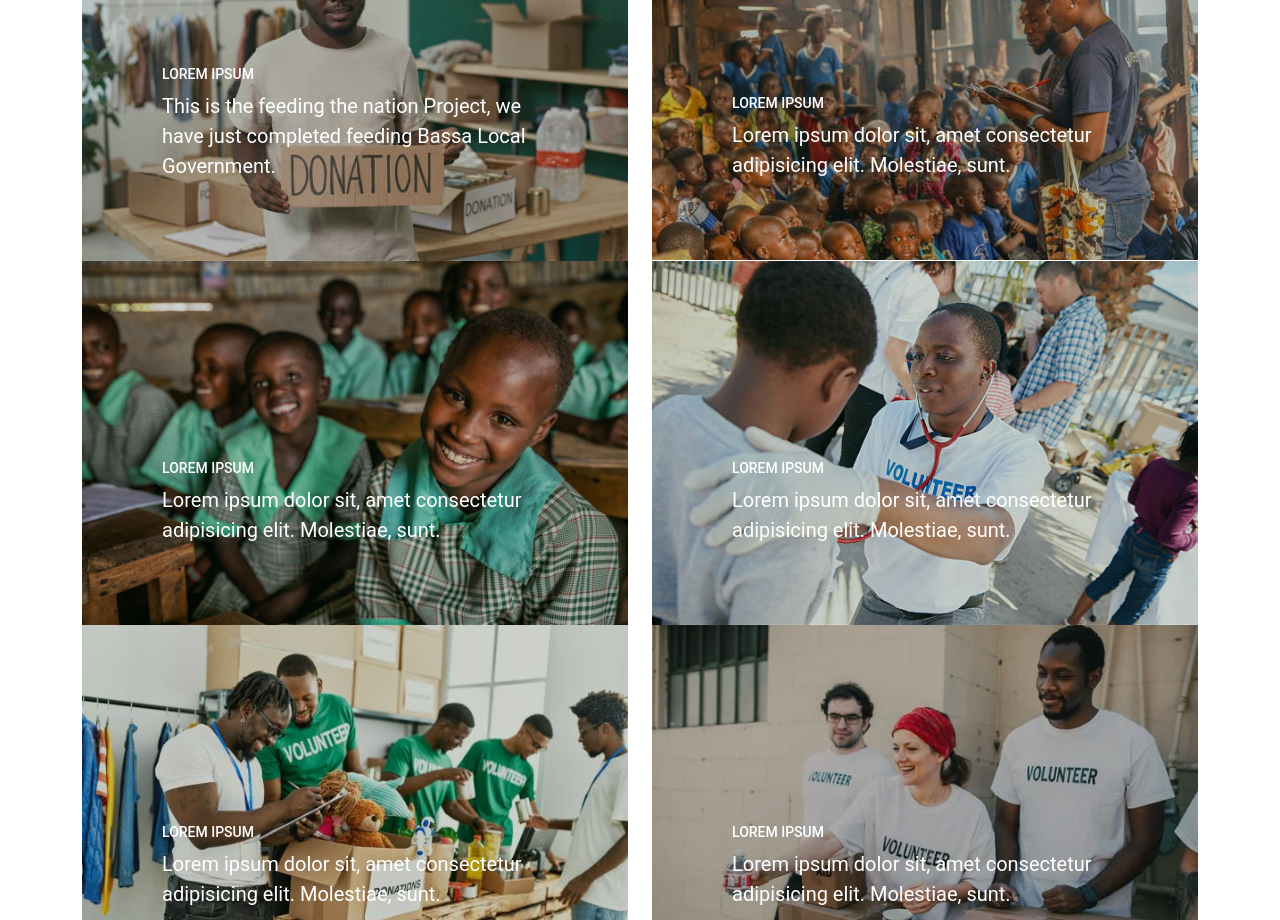
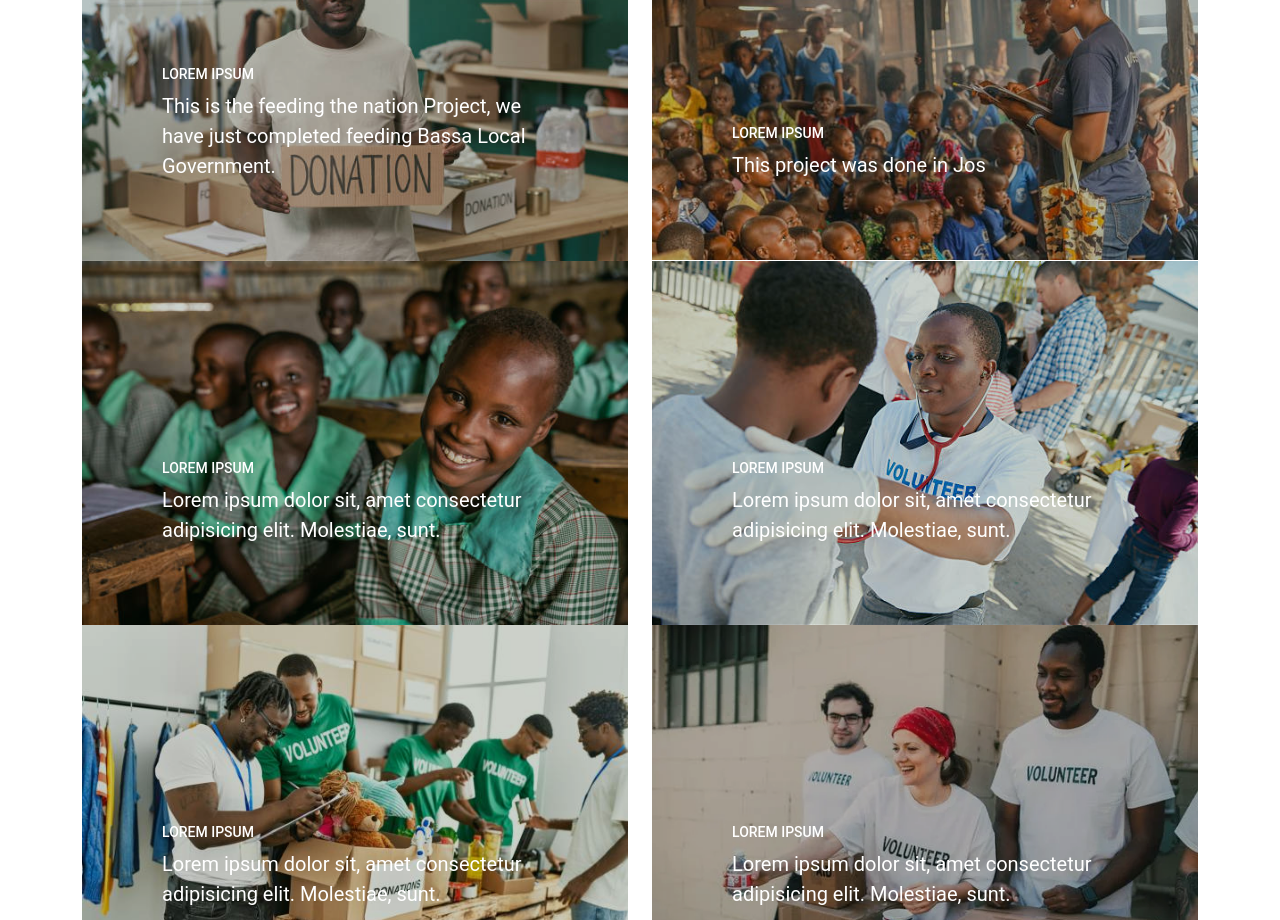
Before and after one commit to zeredogo/krypto-zone-charity, a React (Create React App) app: page / in a window 1280 px wide. Shown: the part 4020-4940 px from the top of the page. Built offline with nearby package versions, Linux system fonts and the light colour scheme.

Commit message:
updating commit

```diff
--- a/src/component/FinishedProject.jsx
+++ b/src/component/FinishedProject.jsx
@@ -37,8 +37,7 @@ const FinishedProject = () => {
                   <span className="des">
                     <h2>Lorem Ipsum</h2>
                     <p className="mb-0">
-                      Lorem ipsum dolor sit, amet consectetur
-                      adipisicing elit. Molestiae, sunt.
+                      This project was done in Jos
                     </p>
                   </span>
                 </span>
```
